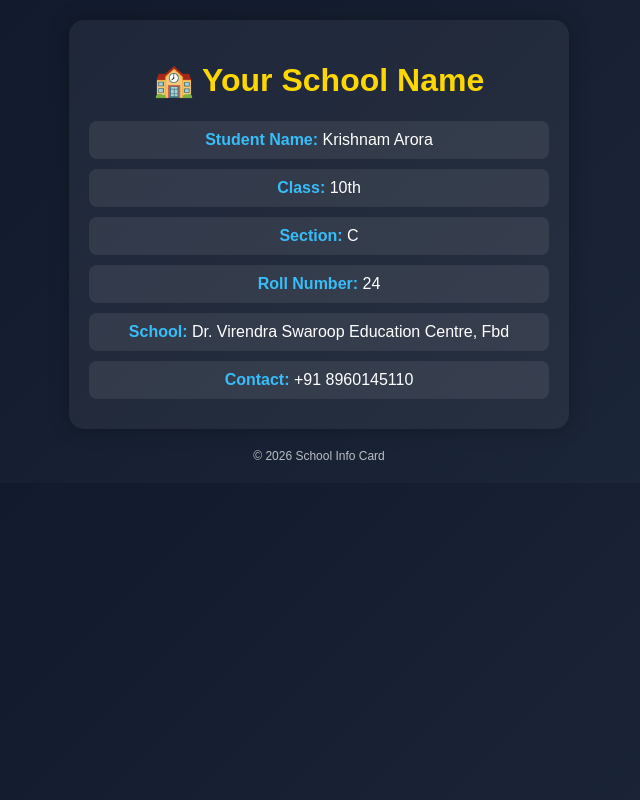
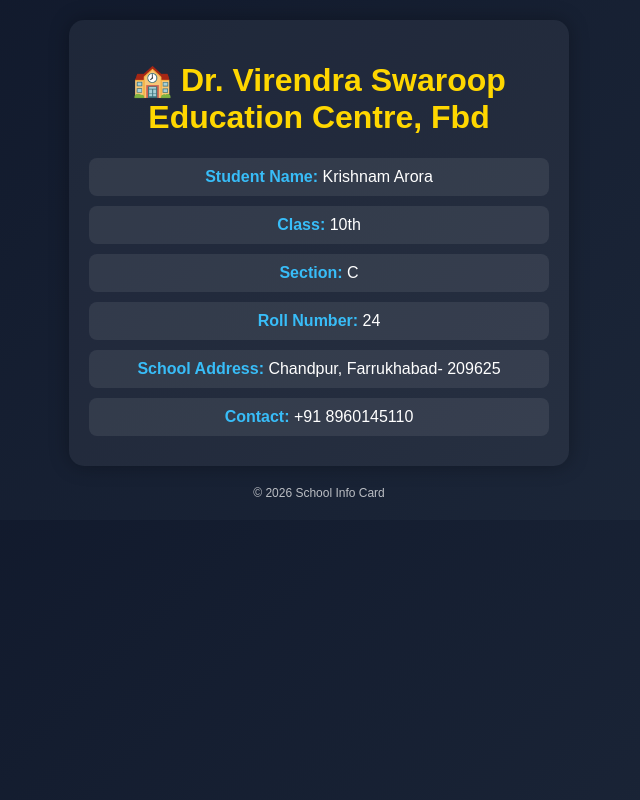
Before and after one commit to krishharora77-beep/VSEC, a plain HTML site: page index.html in a window 1280 px wide. Shown: the whole page, without its empty margins (321-961 px from the left). Drawn offline with Linux system fonts and the light colour scheme.

Commit message:
Update index.html

```diff
--- a/index.html
+++ b/index.html
@@ -55,7 +55,7 @@
 <div class="container">
     <div class="card">
 
-        <h1>🏫 Your School Name</h1>
+        <h1>🏫 Dr. Virendra Swaroop Education Centre, Fbd</h1>
 
         <div class="info">
             <span class="label">Student Name:</span> Krishnam Arora
@@ -74,7 +74,7 @@
         </div>
 
         <div class="info">
-            <span class="label">School:</span> Dr. Virendra Swaroop Education Centre, Fbd
+            <span class="label">School Address:</span> Chandpur, Farrukhabad- 209625
         </div>
 
         <div class="info">
```
